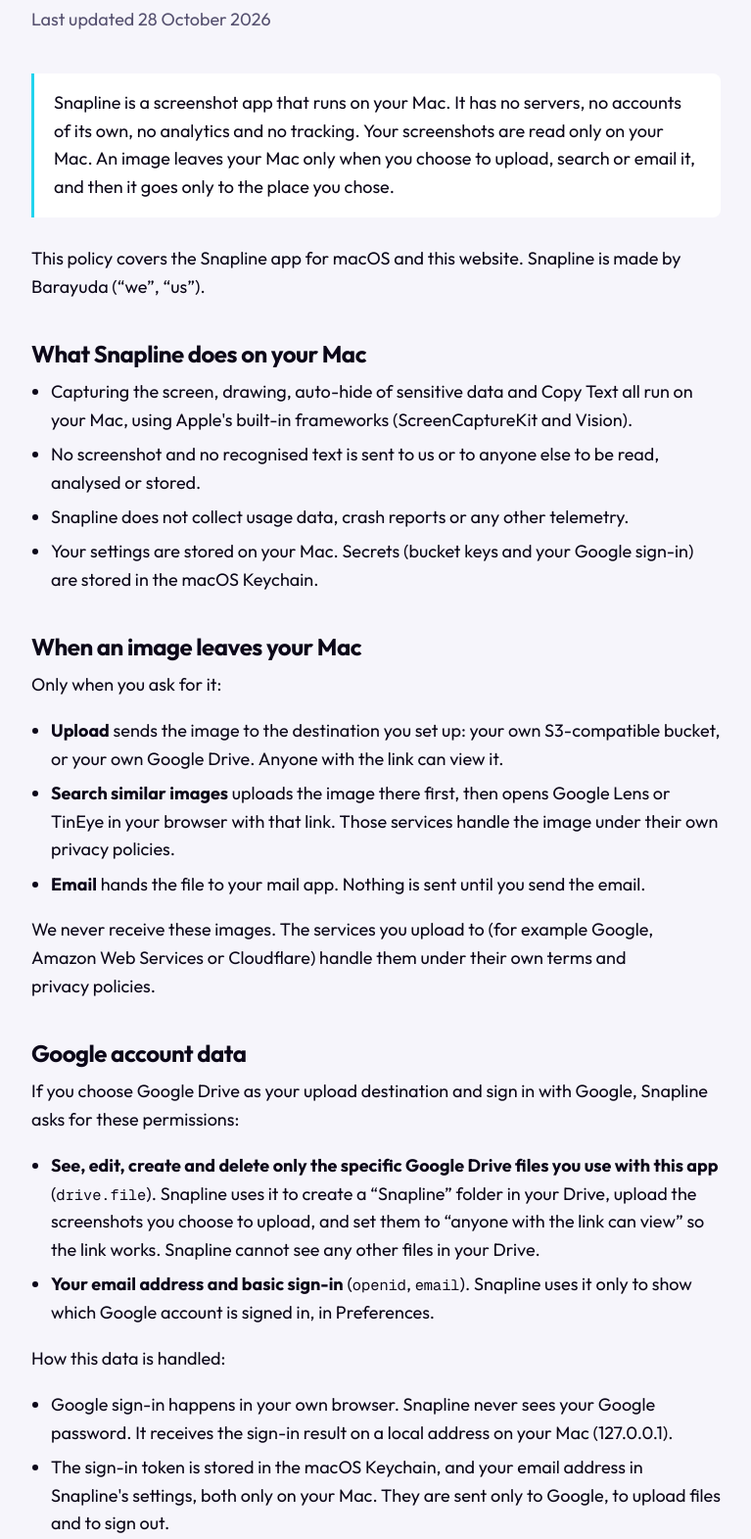
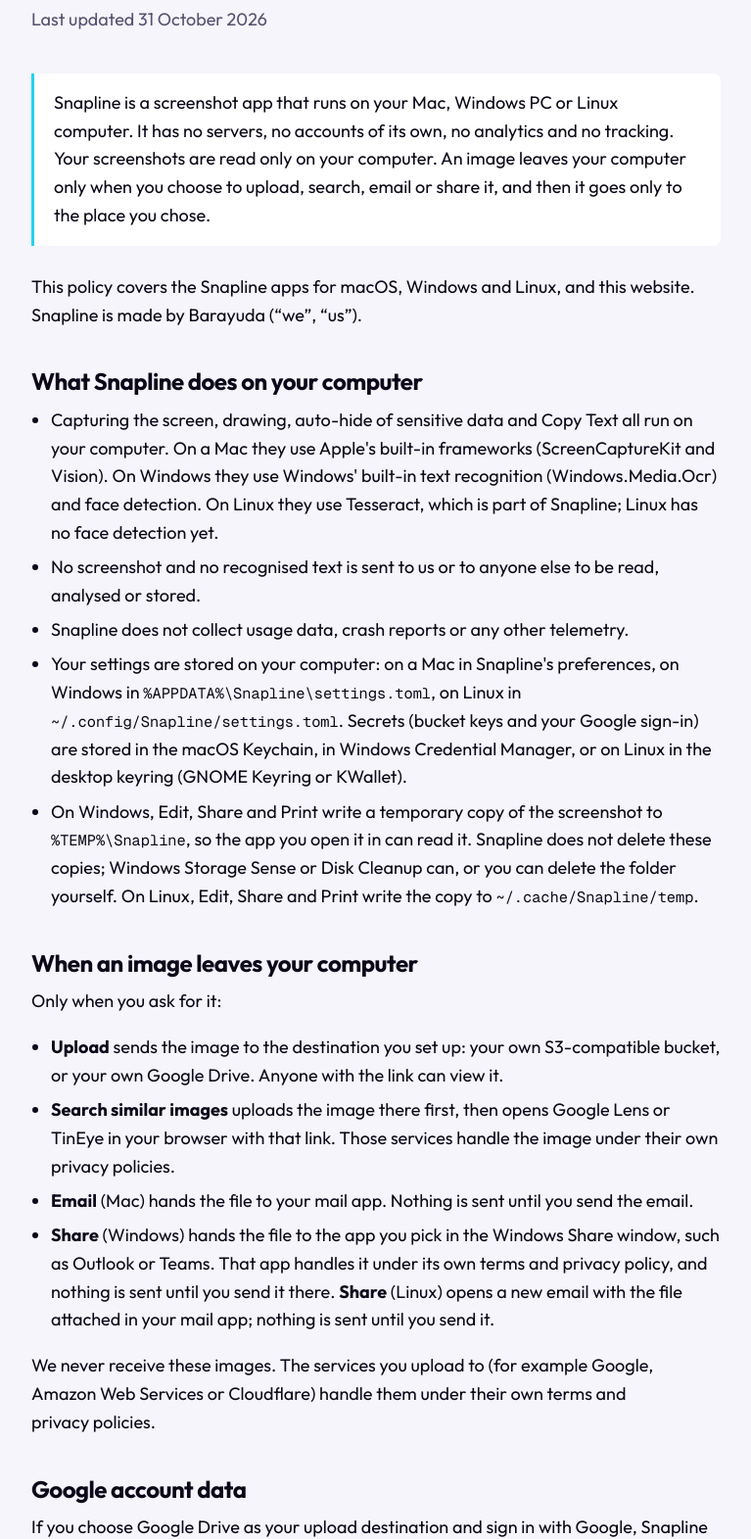
Before and after one commit to barayuda/Snapline, a plain HTML site: page site/privacy/index.html in a window 1280 px wide. Shown: the part 218-1789 px from the top of the page at 98% size, without its empty margins (256-1023 px from the left). Drawn offline with Linux system fonts and the light colour scheme.

Commit message:
Website: name Windows and Linux, with coming soon instead of downloads until the first release

```diff
--- a/site/privacy/index.html
+++ b/site/privacy/index.html
@@ -37,28 +37,30 @@
   <main id="main" class="doc">
     <div class="wrap">
       <h1>Privacy policy</h1>
-      <p class="updated">Last updated 28 October 2026</p>
+      <p class="updated">Last updated 31 October 2026</p>
 
       <div class="summary">
-        <p>Snapline is a screenshot app that runs on your Mac. It has no servers, no accounts of its own, no analytics and no tracking. Your screenshots are read only on your Mac. An image leaves your Mac only when you choose to upload, search or email it, and then it goes only to the place you chose.</p>
+        <p>Snapline is a screenshot app that runs on your Mac, Windows PC or Linux computer. It has no servers, no accounts of its own, no analytics and no tracking. Your screenshots are read only on your computer. An image leaves your computer only when you choose to upload, search, email or share it, and then it goes only to the place you chose.</p>
       </div>
 
-      <p>This policy covers the Snapline app for macOS and this website. Snapline is made by Barayuda (“we”, “us”).</p>
+      <p>This policy covers the Snapline apps for macOS, Windows and Linux, and this website. Snapline is made by Barayuda (“we”, “us”).</p>
 
-      <h2>What Snapline does on your Mac</h2>
+      <h2>What Snapline does on your computer</h2>
       <ul>
-        <li>Capturing the screen, drawing, auto-hide of sensitive data and Copy Text all run on your Mac, using Apple's built-in frameworks (ScreenCaptureKit and Vision).</li>
+        <li>Capturing the screen, drawing, auto-hide of sensitive data and Copy Text all run on your computer. On a Mac they use Apple's built-in frameworks (ScreenCaptureKit and Vision). On Windows they use Windows' built-in text recognition (Windows.Media.Ocr) and face detection. On Linux they use Tesseract, which is part of Snapline; Linux has no face detection yet.</li>
         <li>No screenshot and no recognised text is sent to us or to anyone else to be read, analysed or stored.</li>
         <li>Snapline does not collect usage data, crash reports or any other telemetry.</li>
-        <li>Your settings are stored on your Mac. Secrets (bucket keys and your Google sign-in) are stored in the macOS Keychain.</li>
+        <li>Your settings are stored on your computer: on a Mac in Snapline's preferences, on Windows in <code>%APPDATA%\Snapline\settings.toml</code>, on Linux in <code>~/.config/Snapline/settings.toml</code>. Secrets (bucket keys and your Google sign-in) are stored in the macOS Keychain, in Windows Credential Manager, or on Linux in the desktop keyring (GNOME Keyring or KWallet).</li>
+        <li>On Windows, Edit, Share and Print write a temporary copy of the screenshot to <code>%TEMP%\Snapline</code>, so the app you open it in can read it. Snapline does not delete these copies; Windows Storage Sense or Disk Cleanup can, or you can delete the folder yourself. On Linux, Edit, Share and Print write the copy to <code>~/.cache/Snapline/temp</code>.</li>
       </ul>
 
-      <h2>When an image leaves your Mac</h2>
+      <h2>When an image leaves your computer</h2>
       <p>Only when you ask for it:</p>
       <ul>
         <li><strong>Upload</strong> sends the image to the destination you set up: your own S3-compatible bucket, or your own Google Drive. Anyone with the link can view it.</li>
         <li><strong>Search similar images</strong> uploads the image there first, then opens Google Lens or TinEye in your browser with that link. Those services handle the image under their own privacy policies.</li>
-        <li><strong>Email</strong> hands the file to your mail app. Nothing is sent until you send the email.</li>
+        <li><strong>Email</strong> (Mac) hands the file to your mail app. Nothing is sent until you send the email.</li>
+        <li><strong>Share</strong> (Windows) hands the file to the app you pick in the Windows Share window, such as Outlook or Teams. That app handles it under its own terms and privacy policy, and nothing is sent until you send it there. <strong>Share</strong> (Linux) opens a new email with the file attached in your mail app; nothing is sent until you send it.</li>
       </ul>
       <p>We never receive these images. The services you upload to (for example Google, Amazon Web Services or Cloudflare) handle them under their own terms and privacy policies.</p>
 
@@ -66,19 +68,19 @@
       <p>If you choose Google Drive as your upload destination and sign in with Google, Snapline asks for these permissions:</p>
       <ul>
         <li><strong>See, edit, create and delete only the specific Google Drive files you use with this app</strong> (<code>drive.file</code>). Snapline uses it to create a “Snapline” folder in your Drive, upload the screenshots you choose to upload, and set them to “anyone with the link can view” so the link works. Snapline cannot see any other files in your Drive.</li>
-        <li><strong>Your email address and basic sign-in</strong> (<code>openid</code>, <code>email</code>). Snapline uses it only to show which Google account is signed in, in Preferences.</li>
+        <li><strong>Your email address and basic sign-in</strong> (<code>openid</code>, <code>email</code>). Snapline uses it only to show which Google account is signed in, in Preferences (Settings on Windows).</li>
       </ul>
       <p>How this data is handled:</p>
       <ul>
-        <li>Google sign-in happens in your own browser. Snapline never sees your Google password. It receives the sign-in result on a local address on your Mac (127.0.0.1).</li>
-        <li>The sign-in token is stored in the macOS Keychain, and your email address in Snapline's settings, both only on your Mac. They are sent only to Google, to upload files and to sign out.</li>
+        <li>Google sign-in happens in your own browser. Snapline never sees your Google password. It receives the sign-in result on a local address on your computer (127.0.0.1).</li>
+        <li>The sign-in token is stored in the macOS Keychain or Windows Credential Manager, and your email address in Snapline's settings, both only on your computer. They are sent only to Google, to upload files and to sign out.</li>
         <li>We do not receive, store, sell or share your Google data. It is not used for advertising, it is not read by people, and it is not used to train AI or machine learning models.</li>
       </ul>
       <p>Snapline's use and transfer of information received from Google APIs adheres to the <a href="https://developers.google.com/terms/api-services-user-data-policy">Google API Services User Data Policy</a>, including the Limited Use requirements.</p>
-      <p>To remove access, click <strong>Sign out</strong> in Snapline's Preferences, which also revokes Snapline's access at Google. You can also remove it at any time on your <a href="https://myaccount.google.com/permissions">Google Account permissions page</a>. Files you uploaded stay in the “Snapline” folder in your Drive until you delete them.</p>
+      <p>To remove access, click <strong>Sign out</strong> in Snapline's Preferences (Settings on Windows), which also revokes Snapline's access at Google. You can also remove it at any time on your <a href="https://myaccount.google.com/permissions">Google Account permissions page</a>. Files you uploaded stay in the “Snapline” folder in your Drive until you delete them.</p>
 
       <h2>S3-compatible storage</h2>
-      <p>If you use an S3-compatible bucket, your access key and secret are stored in the macOS Keychain. They are used only to sign upload requests sent directly to the endpoint you entered, over HTTPS.</p>
+      <p>If you use an S3-compatible bucket, your access key and secret are stored in the macOS Keychain or Windows Credential Manager. They are used only to sign upload requests sent directly to the endpoint you entered, over HTTPS.</p>
 
       <h2>This website</h2>
       <p>This website is a set of static pages. It uses no cookies, no analytics and no third-party scripts or fonts. If you pick light or dark mode with the theme switch, your browser remembers that choice in its own storage; it is never sent to us. It is hosted on Netlify, which may keep standard server logs, such as IP addresses and browser type, to run and protect the service. See <a href="https://www.netlify.com/privacy/">Netlify's privacy policy</a>.</p>
--- a/site/styles.css
+++ b/site/styles.css
@@ -112,6 +112,9 @@
 .button:hover { background: var(--surface); text-decoration: none; }
 .button.primary { background: var(--violet); border-color: var(--violet); color: #fff; }
 .button.primary:hover { background: var(--violet-deep); border-color: var(--violet-deep); }
+/* Not available yet: looks like a button, does nothing. */
+.button.soon { color: var(--muted); border-style: dashed; cursor: default; }
+.button.soon:hover { background: none; }
 
 .fineprint { font-size: 0.95rem; color: var(--muted); margin-top: 1rem; }
 
```
Also changed, not shown: site/index.html (+11 -10 lines), site/assets/og.png, 1 other file.
